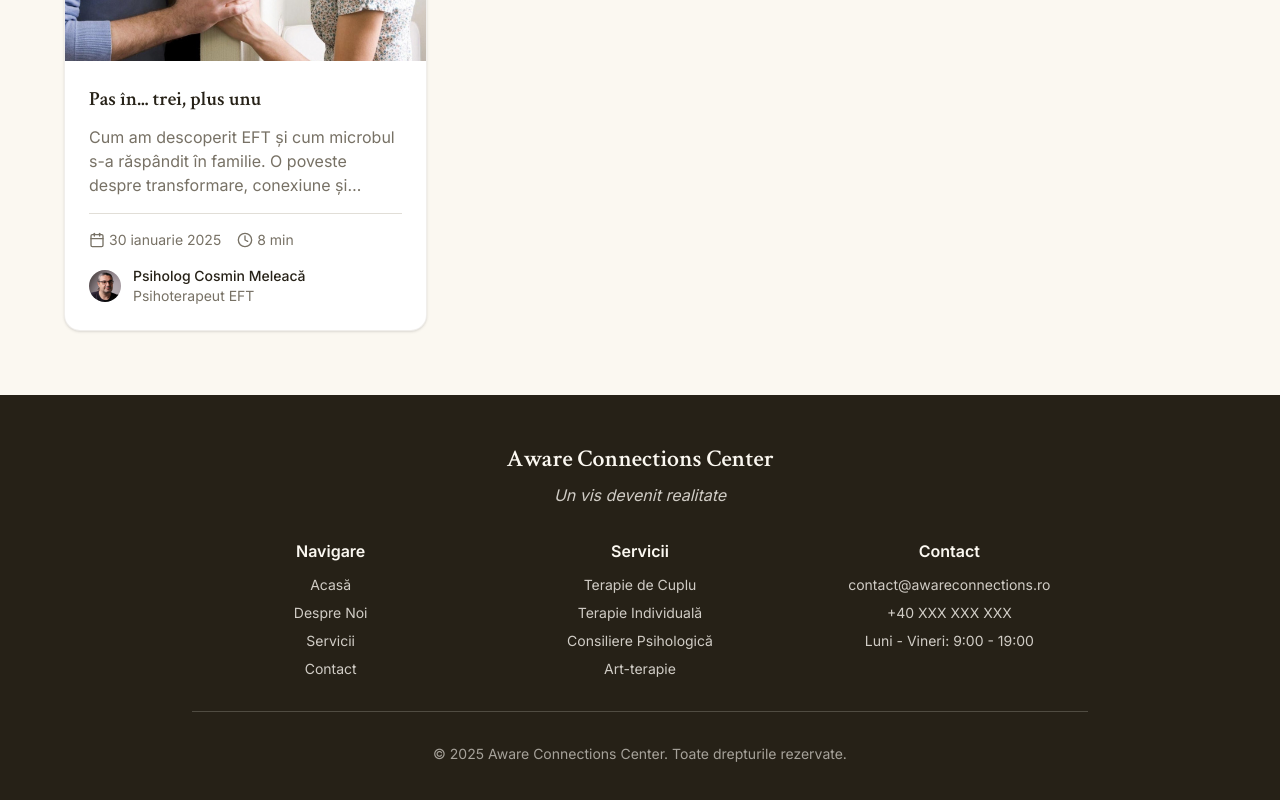
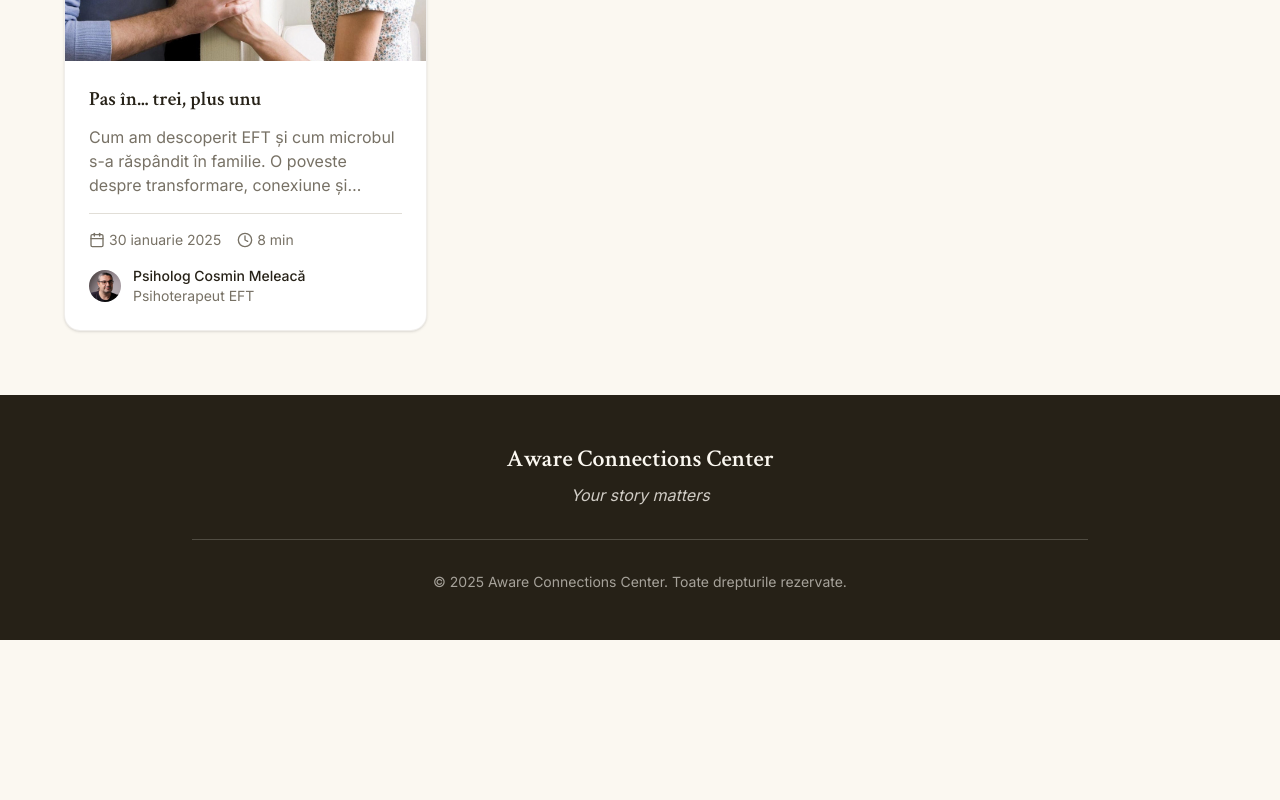
Before and after one commit to me1eaca/therapy-center, a Next.js app: page /blog in a window 1280 px wide. Shown: the part 620-1420 px from the top of the page. After the commit the page ends 1260 px from the top, so only its background shows below. Built offline with nearby package versions, Linux system fonts and the light colour scheme.

Commit message:
Simplify footer: remove redundant sections and update tagline

```diff
--- a/components/footer.tsx
+++ b/components/footer.tsx
@@ -5,46 +5,7 @@ export function Footer() {
         <div className="max-w-4xl mx-auto text-center">
           <div className="mb-8">
             <h3 className="text-2xl font-serif font-semibold mb-2">Aware Connections Center</h3>
-            <p className="text-background/80 italic">Un vis devenit realitate</p>
-          </div>
-
-          <div className="grid grid-cols-1 md:grid-cols-3 gap-8 mb-8">
-            <div>
-              <h4 className="font-semibold mb-3">Navigare</h4>
-              <div className="space-y-2 text-sm">
-                <a href="#acasa" className="block text-background/80 hover:text-background transition-colors">
-                  Acasă
-                </a>
-                <a href="#despre-noi" className="block text-background/80 hover:text-background transition-colors">
-                  Despre Noi
-                </a>
-                <a href="#servicii" className="block text-background/80 hover:text-background transition-colors">
-                  Servicii
-                </a>
-                <a href="#contact" className="block text-background/80 hover:text-background transition-colors">
-                  Contact
-                </a>
-              </div>
-            </div>
-
-            <div>
-              <h4 className="font-semibold mb-3">Servicii</h4>
-              <div className="space-y-2 text-sm">
-                <p className="text-background/80">Terapie de Cuplu</p>
-                <p className="text-background/80">Terapie Individuală</p>
-                <p className="text-background/80">Consiliere Psihologică</p>
-                <p className="text-background/80">Art-terapie</p>
-              </div>
-            </div>
-
-            <div>
-              <h4 className="font-semibold mb-3">Contact</h4>
-              <div className="space-y-2 text-sm">
-                <p className="text-background/80">contact@awareconnections.ro</p>
-                <p className="text-background/80">+40 XXX XXX XXX</p>
-                <p className="text-background/80">Luni - Vineri: 9:00 - 19:00</p>
-              </div>
-            </div>
+            <p className="text-background/80 italic">Your story matters</p>
           </div>
 
           <div className="border-t border-background/20 pt-8">
```
